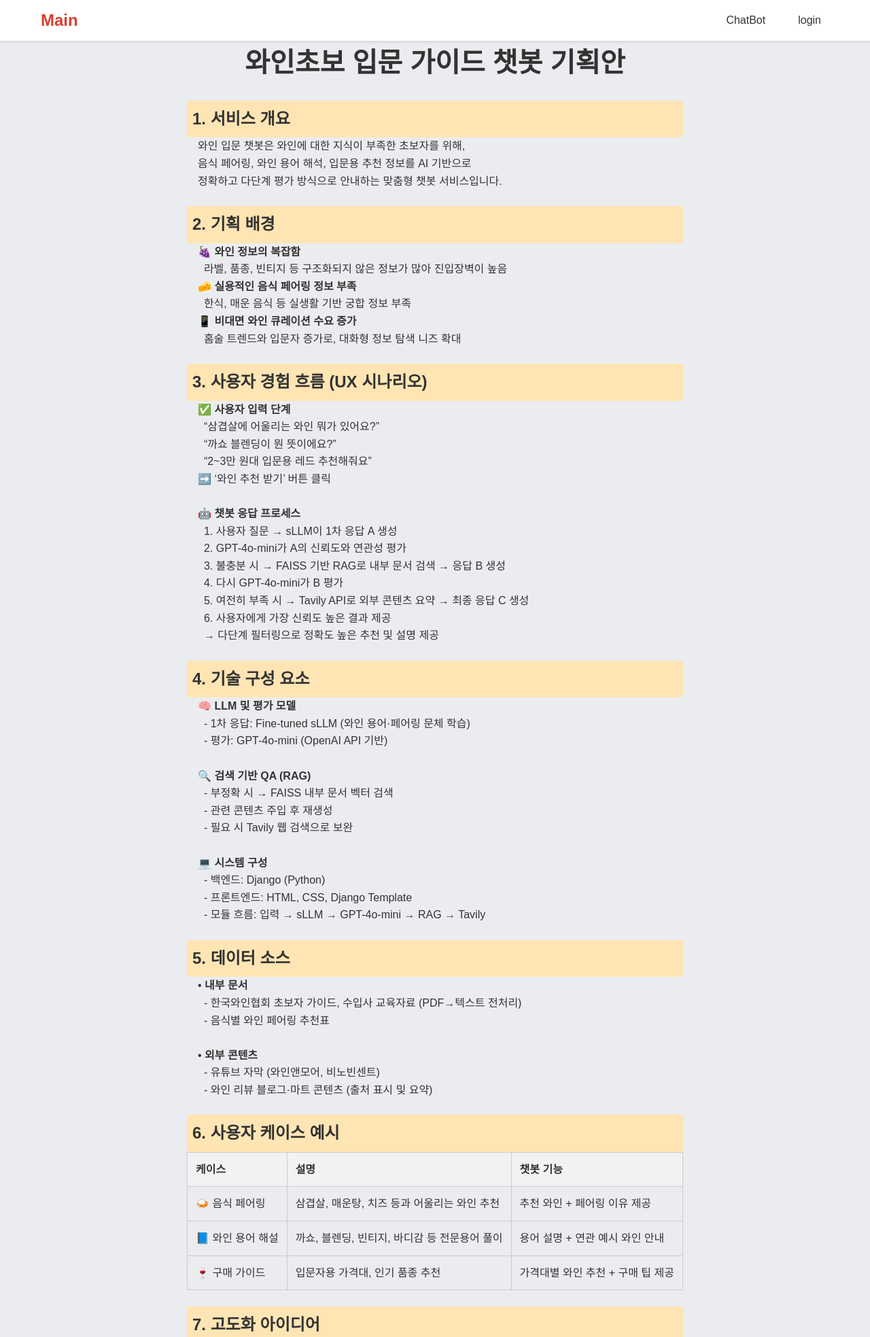
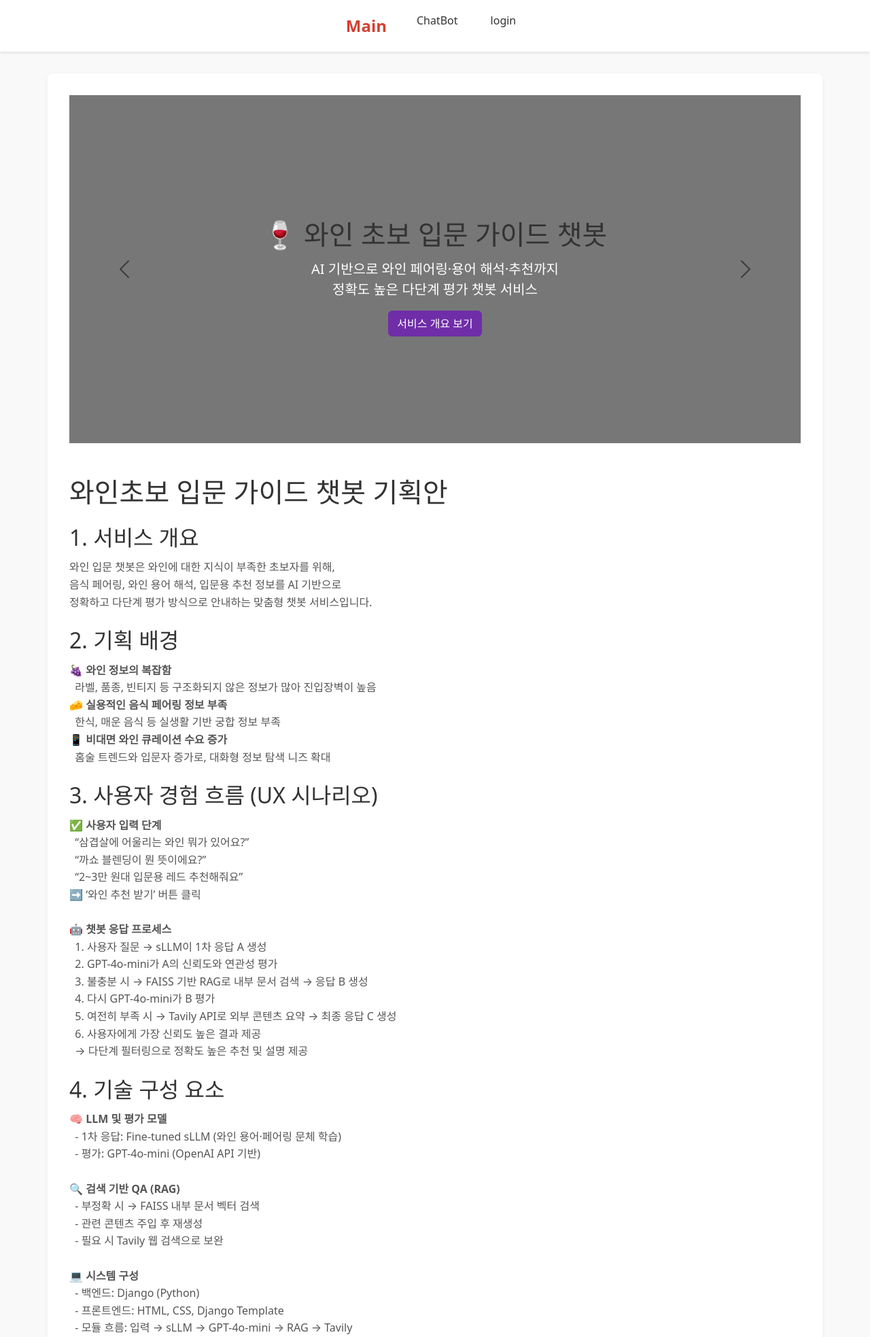
Before and after one commit to SKNETWORKS-FAMILY-AICAMP/SKN10-4th-2Team, a Django app: page / in a window 1280 px wide. Shown: the top 1967 px of the page at 68% size. Run offline with Django 5.2, Linux system fonts and the light colour scheme; some libraries are stand-ins or nearby versions.

Commit message:
메인페이지 css 적용중

```diff
--- a/static/css/index.css
+++ b/static/css/index.css
@@ -1,74 +1,9 @@
-@import url("https://cdnjs.cloudflare.com/ajax/libs/font-awesome/4.7.0/css/font-awesome.css");
-
-* {
-    box-sizing: border-box;
-    margin: 0;
-    padding: 0;
-}
-
-body {
-    font-family: "Montserrat", sans-serif;
-    background: #ebecf0;
-    color: #333;
-    line-height: 1.6;
-}
-
-.wrapper {
-    display: flex;
-    justify-content: center;
-    align-items: center;
-    min-height: 100vh;
-    background: #ebecf0;
-}
-
-/* Content-specific */
-.content h1 {
-    font-size: 2.5rem;
-    margin-bottom: 1rem;
-    text-align: center;
-}
-
-.content h2 {
-    background-color: #ffe5b4;
-    padding: 0.5rem;
-    margin-top: 1.5rem;
-    border-radius: 4px;
-}
-
-.section-body {
-    padding-left: 1rem;
-    margin-bottom: 1rem;
-}
-
-.preformatted {
-    white-space: pre-line;
-}
-
-/* Tables */
-.styled-table {
-    width: 100%;
-    border-collapse: collapse;
-    margin-bottom: 1rem;
-}
-
-.styled-table th,
-.styled-table td {
-    border: 1px solid #ccc;
-    padding: 0.75rem;
-    text-align: left;
-}
-
-.styled-table thead {
-    background: #f2f2f2;
-}
-
-
-/* 네비게이션 바 */
+/* Navigation Bar */
 .navbar {
     position: sticky;
     top: 0;
     width: 100%;
-    background-color: #ffffff;
+    background-color: #fff;
     box-shadow: 0 2px 4px rgba(0, 0, 0, 0.1);
     z-index: 1000;
 }
@@ -87,7 +22,6 @@ body {
     font-size: 1.5rem;
     font-weight: 700;
     color: #d63e31;
-    /* 와인 레드 계열 포인트 */
     text-decoration: none;
 }
 
@@ -97,14 +31,9 @@ body {
     gap: 24px;
 }
 
-.nav-item {
-    display: flex;
-    align-items: center;
-}
-
 .nav-link {
     font-size: 1rem;
-    color: #333333;
+    color: #333;
     text-decoration: none;
     padding: 8px 12px;
     border-radius: 4px;
@@ -117,7 +46,6 @@ body {
     color: #d63e31;
 }
 
-/* 반응형: 모바일 토글(간단 버전) */
 @media (max-width: 768px) {
     .nav-container {
         flex-direction: column;
@@ -132,3 +60,128 @@ body {
         margin-top: 8px;
     }
 }
+
+/* Layout Wrapper */
+.wrapper {
+    padding: 2rem 0;
+    background-color: #f9f9f9;
+}
+
+/* ← 여기를 수정했습니다! */
+.container.content {
+    background-color: #fff;
+    padding: 2rem;
+    border-radius: 0.5rem;
+    box-shadow: 0 2px 8px rgba(0, 0, 0, 0.05);
+}
+
+/* Headings & Sections */
+h1,
+h2 {
+    color: #333;
+    margin-top: 1.5rem;
+    margin-bottom: 0.75rem;
+}
+
+.section-body {
+    font-size: 1rem;
+    line-height: 1.6;
+    color: #555;
+    margin: 0.5rem 0 1.5rem;
+}
+
+.section-body.preformatted {
+    background: #f1f3f5;
+    padding: 1rem;
+    font-family: 'Courier New', monospace;
+    white-space: pre-wrap;
+    border-radius: 0.25rem;
+}
+
+/* Carousel */
+.carousel-item {
+    height: 32rem;
+    background-color: #777;
+    color: #fff;
+    position: relative;
+}
+
+.carousel-item>img {
+    position: absolute;
+    top: 0;
+    left: 0;
+    min-width: 100%;
+    height: 32rem;
+    object-fit: cover;
+}
+
+.carousel-caption {
+    bottom: 3rem;
+    text-shadow: none;
+}
+
+.carousel-caption h1 {
+    font-size: 2.5rem;
+    font-weight: bold;
+}
+
+.carousel-caption .lead {
+    font-size: 1.25rem;
+}
+
+@media (max-width: 767px) {
+    .carousel-item {
+        height: 20rem;
+    }
+
+    .carousel-item>img {
+        height: 20rem;
+    }
+
+    .carousel-caption h1 {
+        font-size: 1.75rem;
+    }
+
+    .carousel-caption .lead {
+        font-size: 1rem;
+    }
+}
+
+/* Buttons */
+.btn-primary {
+    background-color: #6f2da8;
+    border-color: #6f2da8;
+}
+
+.btn-primary:hover {
+    background-color: #5e258c;
+    border-color: #5e258c;
+}
+
+/* Tables */
+.styled-table {
+    width: 100%;
+    border-collapse: collapse;
+    font-size: 0.95rem;
+    margin-bottom: 1.5rem;
+}
+
+.styled-table thead {
+    background-color: #e9ecef;
+}
+
+.styled-table th,
+.styled-table td {
+    padding: 0.75rem 1rem;
+    border: 1px solid #dee2e6;
+    text-align: center;
+    vertical-align: middle;
+}
+
+.styled-table tbody tr:nth-child(odd) {
+    background-color: #f8f9fa;
+}
+
+.styled-table tbody tr:hover {
+    background-color: #ececec;
+}
--- a/templates/chatbot/index.html
+++ b/templates/chatbot/index.html
@@ -3,18 +3,47 @@
 {% block title %}와인초보 입문 가이드 챗봇{% endblock %}
 
 {% block css %}
+<link href="https://cdn.jsdelivr.net/npm/bootstrap@5.4.0/dist/css/bootstrap.min.css" rel="stylesheet">
 <link rel="stylesheet" href="{% static 'css/index.css' %}" />
 {% endblock %}
 
 {% block content %}
 <div class="wrapper">
 	<div class="container content">
+
+		<!-- 상단 캐러셀 -->
+		<div id="mainCarousel" class="carousel slide carousel-dark mb-5" data-bs-ride="carousel">
+			<div class="carousel-inner">
+				<div class="carousel-item active" style="height: 32rem; background: #777;">
+					<div class="d-flex h-100 text-center text-white align-items-center justify-content-center">
+						<div>
+							<h1>🍷 와인 초보 입문 가이드 챗봇</h1>
+							<p class="lead">
+								AI 기반으로 와인 페어링·용어 해석·추천까지<br>
+								정확도 높은 다단계 평가 챗봇 서비스
+							</p>
+							<a class="btn btn-primary" href="#overview">서비스 개요 보기</a>
+						</div>
+					</div>
+				</div>
+				<!-- 추가 슬라이드 필요 시 여기에 더 추가 -->
+			</div>
+			<button class="carousel-control-prev" type="button" data-bs-target="#mainCarousel" data-bs-slide="prev">
+				<span class="carousel-control-prev-icon"></span>
+				<span class="visually-hidden">Previous</span>
+			</button>
+			<button class="carousel-control-next" type="button" data-bs-target="#mainCarousel" data-bs-slide="next">
+				<span class="carousel-control-next-icon"></span>
+				<span class="visually-hidden">Next</span>
+			</button>
+		</div>
+
 		<!-- 1. 가장 큰 제목 -->
-		<h1>와인초보 입문 가이드 챗봇 기획안</h1>
+		<h1 id="overview" class="mb-4">와인초보 입문 가이드 챗봇 기획안</h1>
 
 		<!-- 1. 서비스 개요 -->
 		<h2>1. 서비스 개요</h2>
-		<div class="section-body">
+		<div class="section-body mb-4">
 			와인 입문 챗봇은 와인에 대한 지식이 부족한 초보자를 위해,<br>
 			음식 페어링, 와인 용어 해석, 입문용 추천 정보를 AI 기반으로<br>
 			정확하고 다단계 평가 방식으로 안내하는 맞춤형 챗봇 서비스입니다.
@@ -22,7 +51,7 @@
 
 		<!-- 2. 기획 배경 -->
 		<h2>2. 기획 배경</h2>
-		<div class="section-body">
+		<div class="section-body mb-4">
 			🍇 <strong>와인 정보의 복잡함</strong><br>
 			&nbsp;&nbsp;라벨, 품종, 빈티지 등 구조화되지 않은 정보가 많아 진입장벽이 높음<br>
 			🧀 <strong>실용적인 음식 페어링 정보 부족</strong><br>
@@ -33,7 +62,7 @@
 
 		<!-- 3. UX 시나리오 -->
 		<h2>3. 사용자 경험 흐름 (UX 시나리오)</h2>
-		<div class="section-body">
+		<div class="section-body mb-4">
 			✅ <strong>사용자 입력 단계</strong><br>
 			&nbsp;&nbsp;“삼겹살에 어울리는 와인 뭐가 있어요?”<br>
 			&nbsp;&nbsp;“까쇼 블렌딩이 뭔 뜻이에요?”<br>
@@ -52,7 +81,7 @@
 
 		<!-- 4. 기술 구성 요소 -->
 		<h2>4. 기술 구성 요소</h2>
-		<div class="section-body">
+		<div class="section-body mb-4">
 			🧠 <strong>LLM 및 평가 모델</strong><br>
 			&nbsp;&nbsp;- 1차 응답: Fine-tuned sLLM (와인 용어·페어링 문체 학습)<br>
 			&nbsp;&nbsp;- 평가: GPT-4o-mini (OpenAI API 기반)<br><br>
@@ -70,7 +99,7 @@
 
 		<!-- 5. 데이터 소스 -->
 		<h2>5. 데이터 소스</h2>
-		<div class="section-body">
+		<div class="section-body mb-4">
 			• <strong>내부 문서</strong><br>
 			&nbsp;&nbsp;- 한국와인협회 초보자 가이드, 수입사 교육자료 (PDF→텍스트 전처리)<br>
 			&nbsp;&nbsp;- 음식별 와인 페어링 추천표<br><br>
@@ -81,7 +110,7 @@
 
 		<!-- 6. 사용자 케이스 예시 -->
 		<h2>6. 사용자 케이스 예시</h2>
-		<table class="styled-table">
+		<table class="styled-table mb-4">
 			<thead>
 				<tr>
 					<th>케이스</th>
@@ -110,7 +139,7 @@
 
 		<!-- 7. 고도화 아이디어 -->
 		<h2>7. 고도화 아이디어</h2>
-		<table class="styled-table">
+		<table class="styled-table mb-4">
 			<thead>
 				<tr>
 					<th>기능</th>
@@ -135,7 +164,7 @@
 
 		<!-- 8. 기대 효과 -->
 		<h2>8. 기대 효과</h2>
-		<div class="section-body">
+		<div class="section-body mb-4">
 			✅ 와인 입문자의 학습과 실용 소비 지원<br>
 			✅ 정확한 추천 및 해설로 신뢰성 있는 콘텐츠 제공<br>
 			✅ 와인 문화 확산 및 커머스 연계 가능성 확보
@@ -143,19 +172,24 @@
 
 		<!-- 9. 응답 생성 프로세스 요약 -->
 		<h2>9. 응답 생성 프로세스 요약</h2>
-		<div class="section-body preformatted">
-			[사용자 질문 입력]
-			↓
-			[Fine-tuned sLLM이 1차 응답 생성]
-			↓
-			[GPT-4o-mini가 평가 → 부정확 시]
-			↓
-			[FAISS로 내부 문서 검색 → 응답 재생성]
-			↓
-			[여전히 부족 시 Tavily로 웹 검색 요약]
-			↓
+		<div class="section-body preformatted mb-5">
+			[사용자 질문 입력]<br>
+			↓<br>
+			[Fine-tuned sLLM이 1차 응답 생성]<br>
+			↓<br>
+			[GPT-4o-mini가 평가 → 부정확 시]<br>
+			↓<br>
+			[FAISS로 내부 문서 검색 → 응답 재생성]<br>
+			↓<br>
+			[여전히 부족 시 Tavily로 웹 검색 요약]<br>
+			↓<br>
 			[최종 응답 + 후속 추천 제공]
 		</div>
+
 	</div>
 </div>
 {% endblock %}
+
+{% block script %}
+<script src="https://cdn.jsdelivr.net/npm/bootstrap@5.4.0/dist/js/bootstrap.bundle.min.js"></script>
+{% endblock %}
```
